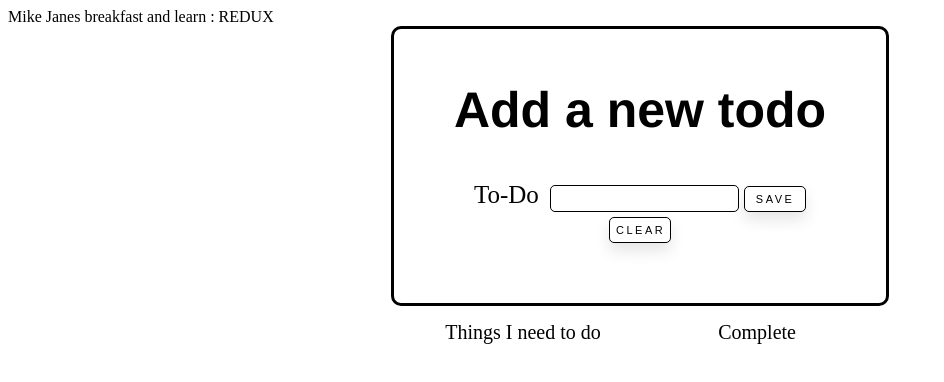
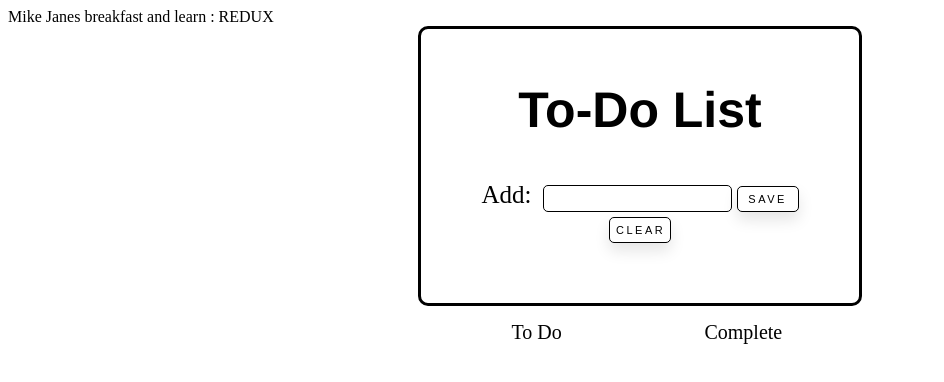
Before and after one commit to MikeJDev/ReduxDemo, a React (Create React App) app: page / in a window 1280 px wide. Shown: the top 382 px of the page, without its empty margins (0-944 px from the left). Built offline with nearby package versions, Linux system fonts and the light colour scheme.

Commit message:
renamed redux actions to better suit their purpose

```diff
--- a/src/components/Form/index.js
+++ b/src/components/Form/index.js
@@ -2,17 +2,16 @@ import React, { Component } from 'react'
 import { connect } from 'react-redux'
 import styles from './style.module.css'
 import ListContainer from '../ListContainer'
-    import {
-      addTodo,
-      removeTodos,
-      removeSpecificTodo
-    } from '../../redux/actions/index'
+
+import {
+    addTodo,
+    removeAllTodos,
+  } from '../../redux/actions/index'
 
 function mapDispatchToProps(dispatch) {
   return {
     addTodo: article => dispatch(addTodo(article)),
-    removeTodos: name => dispatch(removeTodos()),
-    removeSpecificTodo: id => dispatch(removeSpecificTodo(id))
+    removeAllTodos: name => dispatch(removeAllTodos()),
   };
 }
 
@@ -38,13 +37,7 @@ class ConnectedForm extends Component {
   }
 
   handleRemove = () => {
-    this.props.removeTodos()
-  }
-
-  handleCheckBox = (event) => {
-    const id = event.target.id
-    console.log('id:', id)
-    this.props.removeSpecificTodo(id)
+    this.props.removeAllTodos()
   }
 
   render() {
@@ -52,10 +45,10 @@ class ConnectedForm extends Component {
     return (
       <div className={styles.container}>
         <div className={styles.addContainer}>
-        <h2 className={styles.title}>Add a new todo</h2>
+        <h2 className={styles.title}>To-Do List</h2>
         <form onSubmit={this.handleSubmit}>
           <span>
-            <label className={styles.label} htmlFor="title">To-Do </label>
+            <label className={styles.label} htmlFor="title">Add: </label>
             <input
               className={styles.inputBox}
               type="text"
--- a/src/components/ListContainer/index.js
+++ b/src/components/ListContainer/index.js
@@ -4,13 +4,23 @@ import styles from './style.module.css'
 import ToDoList from '../ToDoList'
 import DoneList from '../DoneList'
 
+import {
+  removeSpecificTodo,
+} from '../../redux/actions/index'
+
 function mapDispatchToProps(dispatch) {
   return {
-
+    removeSpecificTodo: id => dispatch(removeSpecificTodo(id))
   };
 }
 
 class ConnectedListContainer extends Component {
+
+  handleCheckBox = (event) => {
+    const id = event.target.id
+    console.log('id:', id)
+    this.props.removeSpecificTodo(id)
+  }
 
   render() {
     return (
@@ -18,8 +28,10 @@ class ConnectedListContainer extends Component {
         <div className={styles.row}>
 
           <div className={styles.column}>
-            <div className={styles.columnLeftTitle}> Things I need to do
-                <ToDoList></ToDoList>
+            <div className={styles.columnLeftTitle}> To Do
+                <ToDoList
+                  remove={this.handleCheckBox}
+                ></ToDoList>
             </div>
           </div>
 
--- a/src/redux/actions/index.js
+++ b/src/redux/actions/index.js
@@ -8,7 +8,7 @@ export function addTodo(payload) {
   return { type: ADD_TODO, payload}
 }
 
-export function removeTodos(payload) {
+export function removeAllTodos(payload) {
   return { type: RESET_TODOS, payload}
 }
 
```
